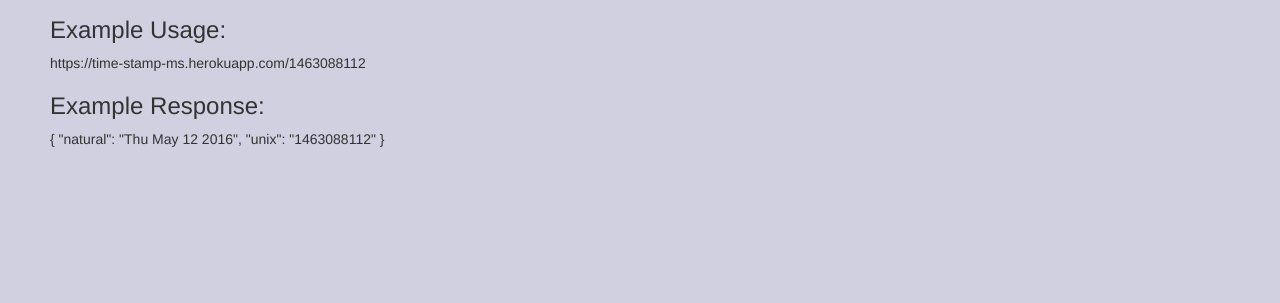
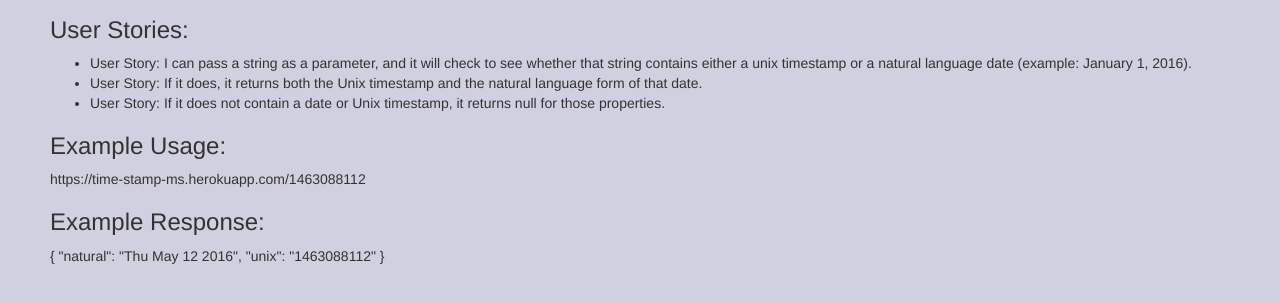
Before and after one commit to rug3y/timestamp_microservice, a website: page views/index.html in a window 1280 px wide. Shown: the part 63-366 px from the top of the page. Drawn offline with nearby package versions, Linux system fonts and the light colour scheme.

Commit message:
Update lading page

```diff
--- a/views/index.html
+++ b/views/index.html
@@ -7,6 +7,15 @@
 <body>
 	<div id="content">
 		<h1>Timestamp Microservice - FreeCodeCamp Project</h1>
+
+		<h3>User Stories:</h3>
+		<ul>
+			<li>User Story: I can pass a string as a parameter, and it will check to see whether that string contains either a unix timestamp or a natural language date (example: January 1, 2016).</li>
+
+			<li>User Story: If it does, it returns both the Unix timestamp and the natural language form of that date.</li>
+
+			<li>User Story: If it does not contain a date or Unix timestamp, it returns null for those properties.</li>
+		</ul>
 
 		<h3>Example Usage:</h3>
 		<div class="bootstrap-demo">
```
